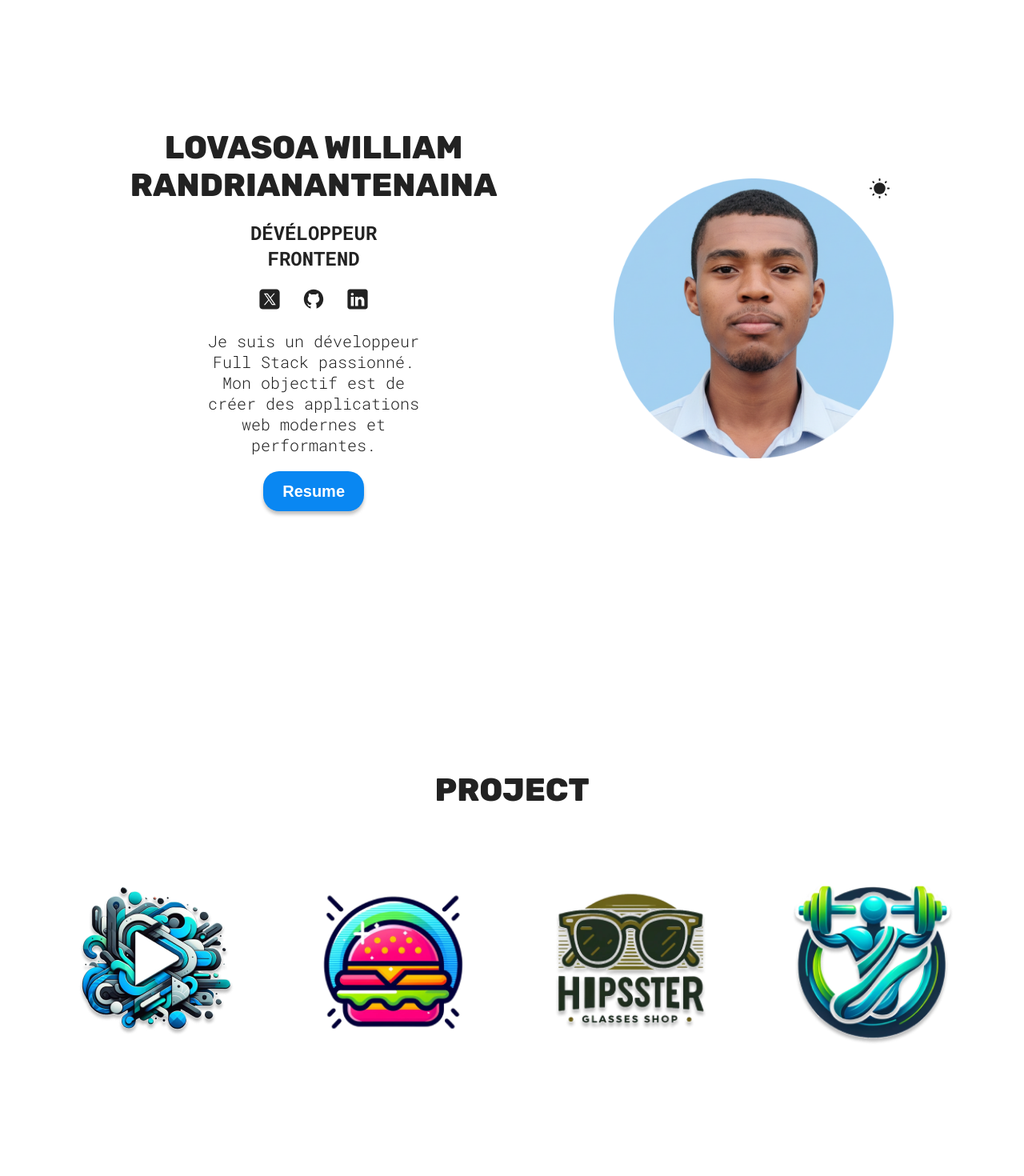
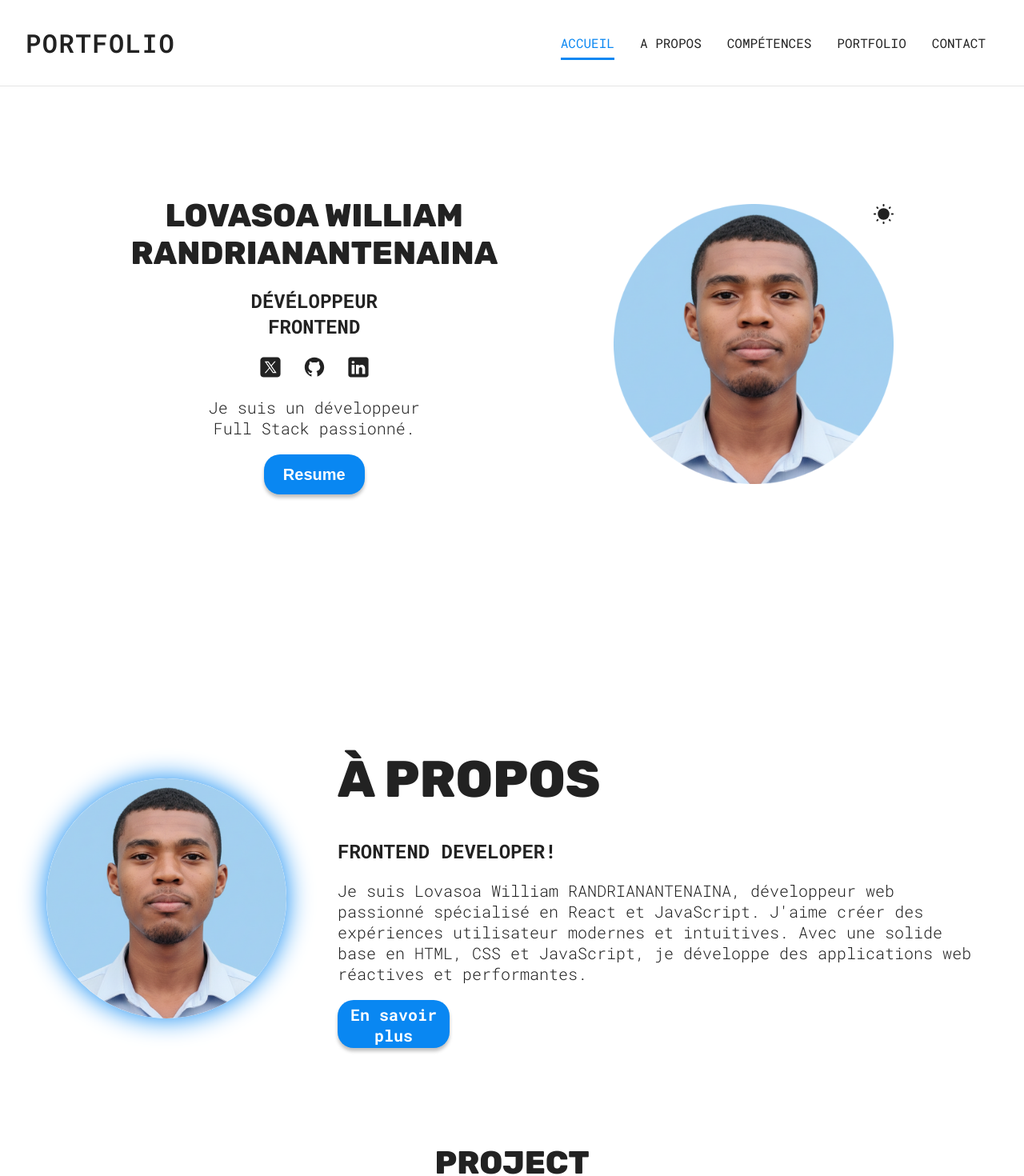
Before and after one commit to lovasoa-dev-web/portfolio, a React (Vite) app: page / in a window 1280 px wide. Shown: the top 1470 px of the page at 80% size. Built offline with nearby package versions, Linux system fonts and the light colour scheme.

Commit message:
l'ajout du header, nav boutton backto top avec leurs styles

```diff
--- a/src/App.css
+++ b/src/App.css
@@ -22,13 +22,19 @@ body {
   background-color: var(--background-color);
   display: flex;
   justify-content: center;
-  margin: 0 auto 60px;
+  margin: 0 auto 0 auto;
+  scroll-behavior: smooth;
+  font-family: 'Roboto Mono', monospace;
 }
 
 #root {
   display: flex;
   flex-direction: column;
-  gap: 60px;
+  gap: 20px;
+}
+
+section {
+  padding: 1rem 0.5rem;
 }
 
 h1,
@@ -73,10 +79,15 @@ p {
 .hover {
   cursor: pointer;
 }
+a{
+  text-decoration: none;
+  color: inherit;
+  font-size: 0.5rem;
+}
 
 @media (width >= 800px) {
   #root {
-    gap: 100px;
+    gap: 40px;
   }
   h1 {
     font-size: 40px;
@@ -95,7 +106,7 @@ p {
 
   @media (width >= 1400px) {
     #root {
-      gap: 200px;
+      gap: 60px;
     }
     h1 {
       font-size: 48px;
--- a/src/App.jsx
+++ b/src/App.jsx
@@ -1,5 +1,8 @@
 import './App.css';
+import Header from './common/Header';
+import BackToTop from './common/BackToTop';
 import Hero from './sections/Hero/Hero';
+import About from './sections/About/About';
 import Projects from './sections/Projects/Projects';
 import Skills from './sections/skills/Skills';
 import Contact from './sections/Contact/Contact'
@@ -8,7 +11,10 @@ import Footer from './sections/Footer/Footer';
 function App() {
   return (
     <>
+      <Header />
+      <BackToTop />
       <Hero />
+      <About />
       <Projects/>
       <Skills/>
       <Contact/>
--- /dev/null
+++ b/src/common/BackToTop.jsx
@@ -0,0 +1,42 @@
+import React, { useState, useEffect } from 'react';
+import styles from './BackToTop.module.css';
+
+function BackToTop() {
+  const [isVisible, setIsVisible] = useState(false);
+
+  // Afficher le bouton quand l'utilisateur scroll
+  const toggleVisibility = () => {
+    if (window.pageYOffset > 300) {
+      setIsVisible(true);
+    } else {
+      setIsVisible(false);
+    }
+  };
+
+  // Scroller vers le haut smooth
+  const scrollToTop = () => {
+    window.scrollTo({
+      top: 0,
+      behavior: 'smooth'
+    });
+  };
+
+  useEffect(() => {
+    window.addEventListener('scroll', toggleVisibility);
+    return () => {
+      window.removeEventListener('scroll', toggleVisibility);
+    };
+  }, []);
+
+  return (
+    <>
+      {isVisible && (
+        <button className={styles.backToTop} onClick={scrollToTop}>
+          <i className='bx bx-up-arrow-alt'></i>
+        </button>
+      )}
+    </>
+  );
+}
+
+export default BackToTop;
--- /dev/null
+++ b/src/common/BackToTop.module.css
@@ -0,0 +1,63 @@
+.backToTop {
+  position: fixed;
+  bottom: 2rem;
+  right: 2rem;
+  width: 3.5rem;
+  height: 3.5rem;
+  background: var(--btn-color);
+  color: var(--btn-text-color);
+  border: none;
+  border-radius: 50%;
+  cursor: pointer;
+  display: flex;
+  justify-content: center;
+  align-items: center;
+  font-size: 1.8rem;
+  box-shadow: 0 0 1.5rem var(--btn-color);
+  transition: all 0.3s ease;
+  z-index: 999;
+  animation: slideUp 0.3s ease;
+}
+
+.backToTop:hover {
+  transform: translateY(-0.5rem);
+  box-shadow: 0 0 2rem var(--btn-color);
+  background: var(--btn-color);
+}
+
+.backToTop:active {
+  transform: translateY(0.2rem);
+  box-shadow: 0 0 1rem var(--btn-color);
+}
+
+@keyframes slideUp {
+  from {
+    opacity: 0;
+    transform: translateY(2rem);
+  }
+  to {
+    opacity: 1;
+    transform: translateY(0);
+  }
+}
+
+/* Responsive pour mobile */
+@media (max-width: 768px) {
+  .backToTop {
+    bottom: 1.5rem;
+    right: 1.5rem;
+    width: 3rem;
+    height: 3rem;
+    font-size: 1.5rem;
+  }
+}
+
+@media (max-width: 480px) {
+  .backToTop {
+    bottom: 1rem;
+    right: 1rem;
+    width: 2.8rem;
+    height: 2.8rem;
+    font-size: 1.3rem;
+  }
+}
--- /dev/null
+++ b/src/common/Header.jsx
@@ -0,0 +1,38 @@
+import React, { useState } from 'react';
+import styles from './Header.module.css';
+
+function Header() {
+  const [menuOpen, setMenuOpen] = useState(false);
+
+  const toggleMenu = () => {
+    setMenuOpen(!menuOpen);
+  };
+
+  const scrollToSection = (sectionId) => {
+    const element = document.getElementById(sectionId);
+    if (element) {
+      element.scrollIntoView({ behavior: 'smooth' });
+    }
+    setMenuOpen(false); // Fermer le menu mobile après clic
+  };
+
+  return (
+    <header className={styles.header}>
+      <a href="#" className={styles.logo} onClick={(e) => { e.preventDefault(); scrollToSection('home'); }}>
+        Portfolio
+      </a>
+
+      <i className={`bx bx-menu ${styles.menuIcon}`} id="menu-icon" onClick={toggleMenu}></i>
+
+      <nav className={`${styles.navbar} ${menuOpen ? styles.active : ''}`}>
+        <a href="#hero" className={styles.active} onClick={(e) => { e.preventDefault(); scrollToSection('hero'); }}>Accueil</a>
+        <a href="#about" onClick={(e) => { e.preventDefault(); scrollToSection('about'); }}>A propos</a>
+        <a href="#skills" onClick={(e) => { e.preventDefault(); scrollToSection('skills'); }}>Compétences</a>
+        <a href="#projects" onClick={(e) => { e.preventDefault(); scrollToSection('projects'); }}>Portfolio</a>
+        <a href="#contact" onClick={(e) => { e.preventDefault(); scrollToSection('contact'); }}>Contact</a>
+      </nav>
+    </header>
+  );
+}
+
+export default Header;
--- /dev/null
+++ b/src/common/Header.module.css
@@ -0,0 +1,144 @@
+.header {
+  position: fixed;
+  top: 0;
+  left: 0;
+  right: 0;
+  padding: 2rem;
+  background: rgba(255, 255, 255, 0.1);
+  backdrop-filter: blur(10px);
+  -webkit-backdrop-filter: blur(10px);
+  border-bottom: 1px solid rgba(255, 255, 255, 0.1);
+  display: flex;
+  align-items: center;
+  justify-content: space-between;
+  z-index: 1000;
+  transition: background-color 0.3s ease, backdrop-filter 0.3s ease;
+}
+
+[data-theme='dark'] .header {
+  background: rgba(19, 19, 19, 0.8);
+  border-bottom: 1px solid rgba(255, 255, 255, 0.1);
+}
+
+[data-theme='light'] .header {
+  background: rgba(255, 255, 255, 0.8);
+  border-bottom: 1px solid rgba(0, 0, 0, 0.1);
+}
+
+.header .logo {
+  font-size: 2rem;
+  font-weight: 600;
+  color: var(--text-color);
+  text-transform: uppercase;
+  letter-spacing: 0.1rem;
+  cursor: pointer;
+  transition: color 0.3s ease;
+}
+
+.header .logo:hover {
+  color: var(--btn-color);
+}
+
+.header .navbar a {
+  font-size: 1rem;
+  margin: 0 1rem;
+  color: var(--text-color);
+  text-transform: uppercase;
+  padding: 0.5rem 0;
+  border-bottom: 0.2rem solid transparent;
+  transition: all 0.3s ease;
+  cursor: pointer;
+}
+
+.header .navbar a:hover,
+.header .navbar a.active {
+  border-color: var(--btn-color);
+  color: var(--btn-color);
+}
+
+.menuIcon {
+  font-size: 3rem;
+  color: var(--text-color);
+  cursor: pointer;
+  display: none;
+  transition: color 0.3s ease;
+  right: 8%;
+}
+
+.menuIcon:hover {
+  color: var(--btn-color);
+}
+
+/* Responsive pour mobile */
+@media (max-width: 768px) {
+  .header {
+    padding: 1rem 5%;
+  }
+
+  .header .logo {
+    font-size: 2rem;
+  }
+
+  .menuIcon {
+    display: block;
+  }
+
+  .navbar {
+    position: absolute;
+    top: 100%;
+    left: 0;
+    right: 0;
+    background: rgba(255, 255, 255, 0.1);
+    backdrop-filter: blur(10px);
+    -webkit-backdrop-filter: blur(10px);
+    border-bottom: 1px solid rgba(255, 255, 255, 0.1);
+    padding: 2rem;
+    box-shadow: 0 0.5rem 1rem rgba(0, 0, 0, 0.1);
+    transform: translateY(-100%);
+    opacity: 0;
+    visibility: hidden;
+    transition: all 0.3s ease;
+  }
+
+  [data-theme='dark'] .navbar {
+    background: rgba(19, 19, 19, 0.9);
+    border-bottom: 1px solid rgba(255, 255, 255, 0.1);
+  }
+
+  [data-theme='light'] .navbar {
+    background: rgba(255, 255, 255, 0.9);
+    border-bottom: 1px solid rgba(0, 0, 0, 0.1);
+  }
+
+  .navbar.active {
+    transform: translateY(0);
+    opacity: 1;
+    visibility: visible;
+  }
+
+  .navbar a {
+    display: block;
+    margin: 1rem 0;
+    font-size: 1.8rem;
+    padding: 1rem 0;
+    border-bottom: 0.2rem solid transparent;
+  }
+}
+
+@media (max-width: 480px) {
+  .header {
+    padding: 1rem 3%;
+  }
+
+  .header .logo {
+    font-size: 1.8rem;
+  }
+
+  .navbar {
+    padding: 1.5rem 3%;
+  }
+
+  .navbar a {
+    font-size: 1.6rem;
+  }
+}
--- /dev/null
+++ b/src/sections/About/About.jsx
@@ -0,0 +1,27 @@
+import styles from './AboutStyles.module.css';
+import aboutImg from '../../assets/william.png';
+import { useTheme } from '../../common/ThemeContext';
+
+function About() {
+  const { theme } = useTheme();
+
+  return (
+    <section id="about" className={styles.container}>
+      <div className={styles.aboutImg}>
+        <img src={aboutImg} alt="Photo de William" />
+      </div>
+      <div className={styles.aboutContent}>
+        <h1 className={styles.heading}>à propos</h1>
+        <h2>Frontend Developer!</h2>
+        <p>
+          Je suis Lovasoa William RANDRIANANTENAINA, développeur web passionné spécialisé en React et JavaScript.
+          J{"'"}aime créer des expériences utilisateur modernes et intuitives. Avec une solide base en HTML, CSS et JavaScript,
+          je développe des applications web réactives et performantes.
+        </p>
+        <a href="#contact" className={styles.btn}>En savoir plus</a>
+      </div>
+    </section>
+  );
+}
+
+export default About;
--- /dev/null
+++ b/src/sections/About/AboutStyles.module.css
@@ -0,0 +1,124 @@
+.container {
+  display: flex;
+  flex-direction: column;
+  text-align: center;
+  gap: 20px;
+  padding: 1rem 0.5rem;
+  background-color: var(--second-bg-color);
+  min-height: auto;
+}
+
+.aboutContent {
+  display: flex;
+  flex-direction: column;
+  align-items: center;
+  gap: 20px;
+  max-width: 800px;
+  margin: 0;
+}
+
+.aboutImg {
+  display: flex;
+  justify-content: center;
+  align-items: center;
+}
+
+.aboutImg img {
+  width: 200px;
+  height: 200px;
+  border-radius: 50%;
+  object-fit: cover;
+  box-shadow: 0 0 2rem var(--btn-color);
+  transition: transform 0.3s ease;
+}
+
+.aboutImg img:hover {
+  transform: scale(1.05);
+}
+
+.heading {
+  color: var(--text-color);
+  margin-bottom: 1rem;
+}
+
+.heading span {
+  color: var(--btn-color);
+}
+.btn {
+    background-color: var(--btn-color);
+    color: var(--btn-text-color);
+    border: none;
+    border-radius: 20px;
+    width: 130px;
+    text-align: center;
+    height: 50px;
+    font-size: 20px;
+    padding: 5px;
+    font-weight: bold;
+    box-shadow: 0 4px 4px rgba(0, 0, 0, 0.25);
+    transition: box-shadow 200ms ease-in-out, transform 200ms ease-in-out;
+  }
+
+  .btn:hover {
+    transform: scale(1.05);
+  }
+
+  .btn:active {
+    transform: translateY(2px);
+    box-shadow: 0 2px 2px rgba(0, 0, 0, 0.25);
+  }
+
+/* Responsive */
+@media (width >= 800px) {
+  .container {
+    flex-direction: row;
+    text-align: left;
+    align-items: center;
+    gap: 4rem;
+    padding: 3rem 2rem;
+  }
+
+  .aboutContent {
+    align-items: flex-start;
+    text-align: left;
+  }
+
+  .heading {
+    font-size: 4rem;
+  }
+
+  .aboutImg img {
+    width: 300px;
+    height: 300px;
+  }
+}
+
+@media (max-width: 768px) {
+  .container {
+    padding: 3rem 1rem;
+  }
+
+  .heading {
+    font-size: 2.5rem;
+  }
+
+  .aboutImg img {
+    width: 150px;
+    height: 150px;
+  }
+}
+
+@media (max-width: 480px) {
+  .container {
+    padding: 2rem 0.5rem;
+  }
+
+  .heading {
+    font-size: 2rem;
+  }
+
+  .aboutImg img {
+    width: 120px;
+    height: 120px;
+  }
+}
--- a/src/sections/Hero/Hero.jsx
+++ b/src/sections/Hero/Hero.jsx
@@ -53,7 +53,7 @@ function Hero() {
           </a>
         </span>
         <p className={styles.description}>
-            Je suis un développeur Full Stack passionné. Mon objectif est de créer des applications web modernes et performantes.
+            Je suis un développeur Full Stack passionné.
         </p>
         <a href={CV} download>
           <button className="hover">Resume</button>
--- a/src/sections/Hero/HeroStyles.module.css
+++ b/src/sections/Hero/HeroStyles.module.css
@@ -6,6 +6,7 @@
   text-align: center;
   height: 100dvh;
   min-height: 500px;
+  margin-top:1rem;
 
   .hero {
     max-width: 180px;
@@ -59,7 +60,7 @@
 
 .colorMode {
   position: absolute;
-  right: 5px;
+  right: 0;
   width: 25px;
 }
 
--- a/src/sections/Projects/ProjectsStyles.module.css
+++ b/src/sections/Projects/ProjectsStyles.module.css
@@ -1,6 +1,6 @@
 .portfolio {
   background-color: var(--background-color);
-  padding: 4rem 2rem;
+  padding: 2rem 1rem;
   margin: 0 auto;
   width: 100%;
   box-sizing: border-box;
```
